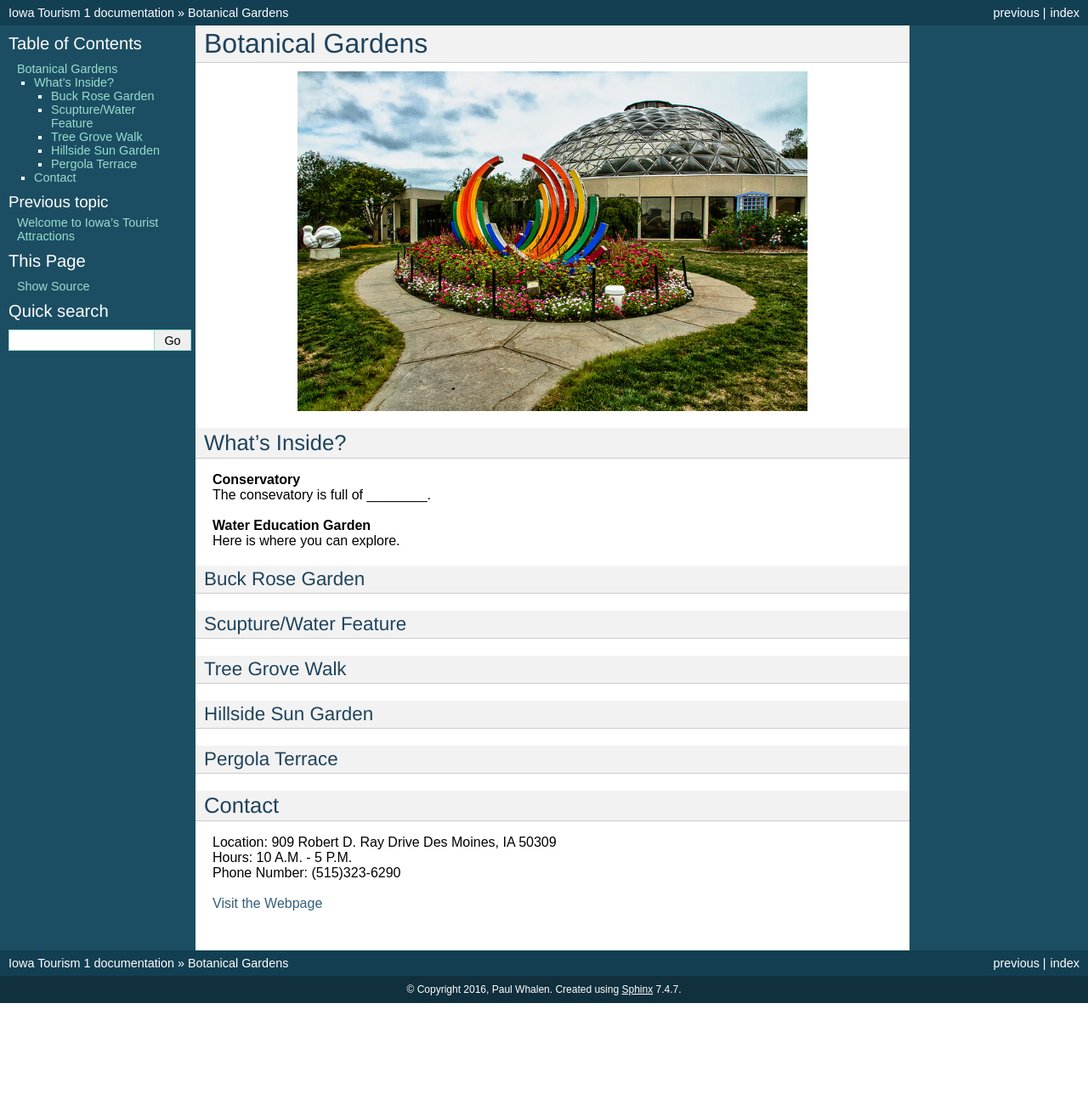
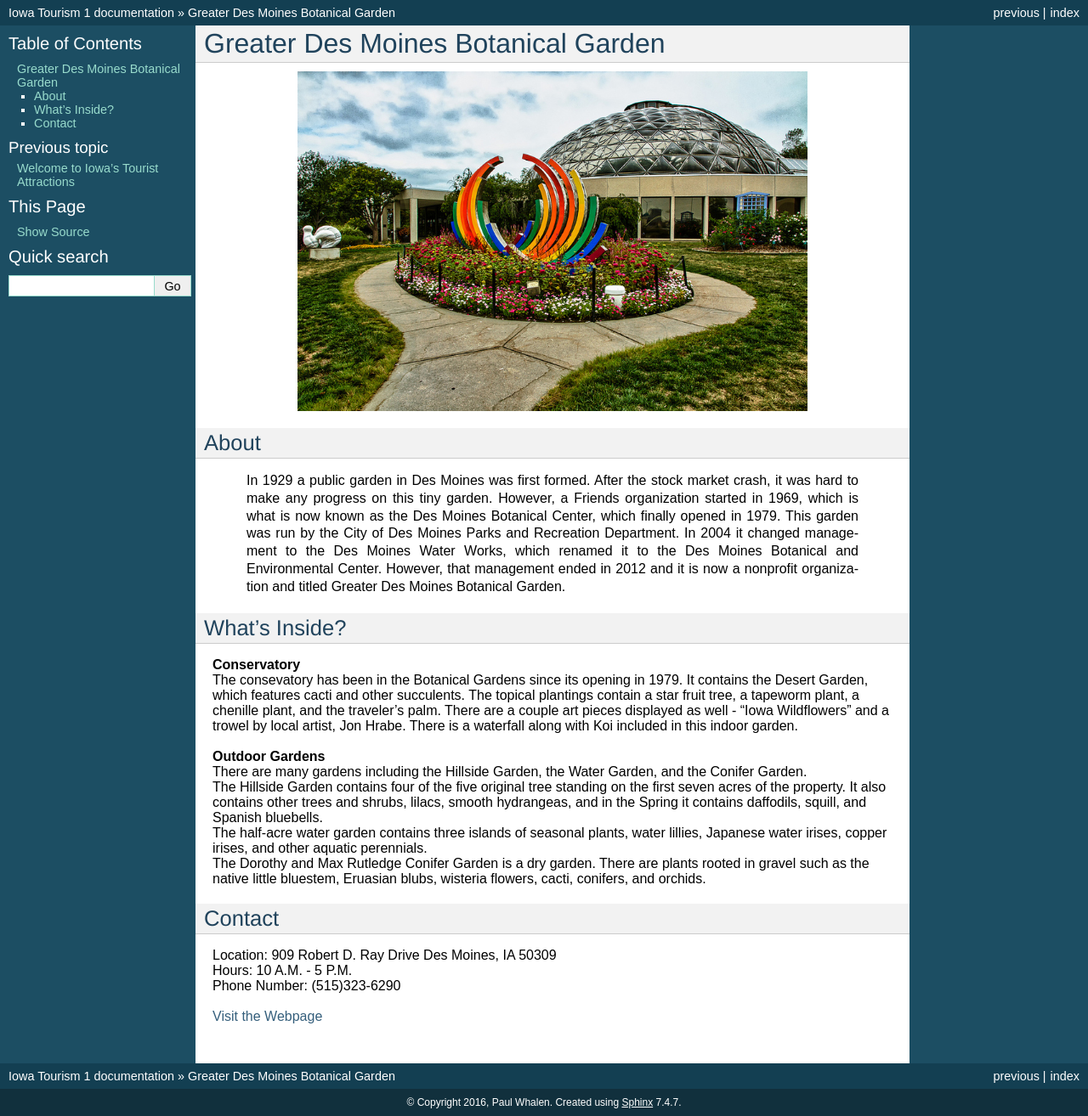
Before and after one commit to humblelittlewolf/Iowa-Tourism, a Sphinx documentation site: the page built from source/botanicalgarden/botanicalgarden.rst, in a window 1280 px wide and 1314 px high. Shown: the whole window at 85% size. Built offline with Sphinx 7.4.7, drawn with Linux system fonts in a browser that asks for light colours.

Commit message:
Added content to Botanical Gardens.

```diff
--- a/source/botanicalgarden/botanicalgarden.rst
+++ b/source/botanicalgarden/botanicalgarden.rst
@@ -1,31 +1,24 @@
-Botanical Gardens
-=================
+Greater Des Moines Botanical Garden
+===================================
 
 .. image:: example.jpg
 	:height: 400px
 	:align: center
 
+About
+------
+	In 1929 a public garden in Des Moines was first formed. After the stock market crash, it was hard to make any progress on this tiny garden. However, a Friends organization started in 1969, which is what is now known as the Des Moines Botanical Center, which finally opened in 1979. This garden was run by the City of Des Moines Parks and Recreation Department. In 2004 it changed management to the Des Moines Water Works, which renamed it to the Des Moines Botanical and Environmental Center. However, that management ended in 2012 and it is now a nonprofit organization and titled Greater Des Moines Botanical Garden.
+
 What's Inside?
 --------------
 | **Conservatory**
-| The consevatory is full of ________.
+| The consevatory has been in the Botanical Gardens since its opening in 1979. It contains the Desert Garden, which features cacti and other succulents. The topical plantings contain a star fruit tree, a tapeworm plant, a chenille plant, and the traveler's palm. There are a couple art pieces displayed as well - "Iowa Wildflowers" and a trowel by local artist, Jon Hrabe. There is a waterfall along with Koi included in this indoor garden.
 |
-| **Water Education Garden**
-| Here is where you can explore.
-
-Buck Rose Garden
-""""""""""""""""""
-
-Scupture/Water Feature
-"""""""""""""""""""""""
-
-Tree Grove Walk
-""""""""""""""""
-
-Hillside Sun Garden
-""""""""""""""""""""
-Pergola Terrace
-""""""""""""""""
+| **Outdoor Gardens**
+| There are many gardens including the Hillside Garden, the Water Garden, and the Conifer Garden.
+| The Hillside Garden contains four of the five original tree standing on the first seven acres of the property. It also contains other trees and shrubs, lilacs, smooth hydrangeas, and in the Spring it contains daffodils, squill, and Spanish bluebells.
+| The half-acre water garden contains three islands of seasonal plants, water lillies, Japanese water irises, copper irises, and other aquatic perennials.
+| The Dorothy and Max Rutledge Conifer Garden is a dry garden. There are plants rooted in gravel such as the native little bluestem, Eruasian blubs, wisteria flowers, cacti, conifers, and orchids.
 
 
 Contact
```
